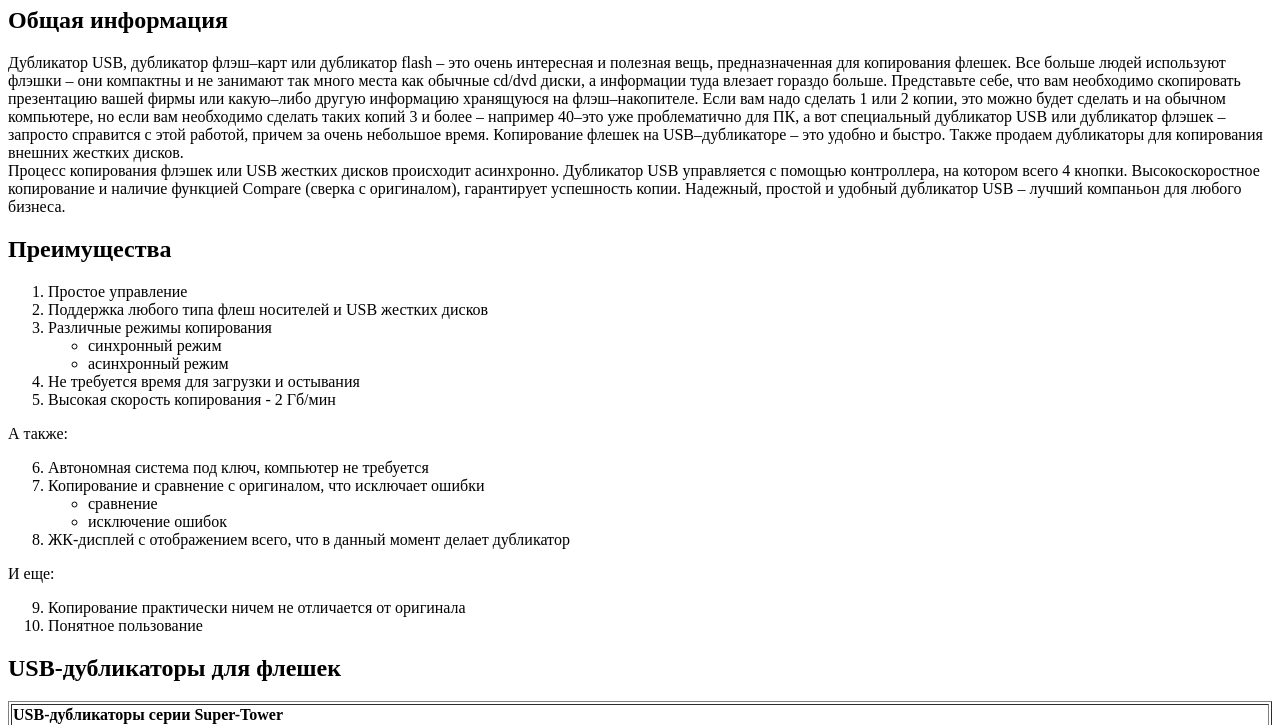
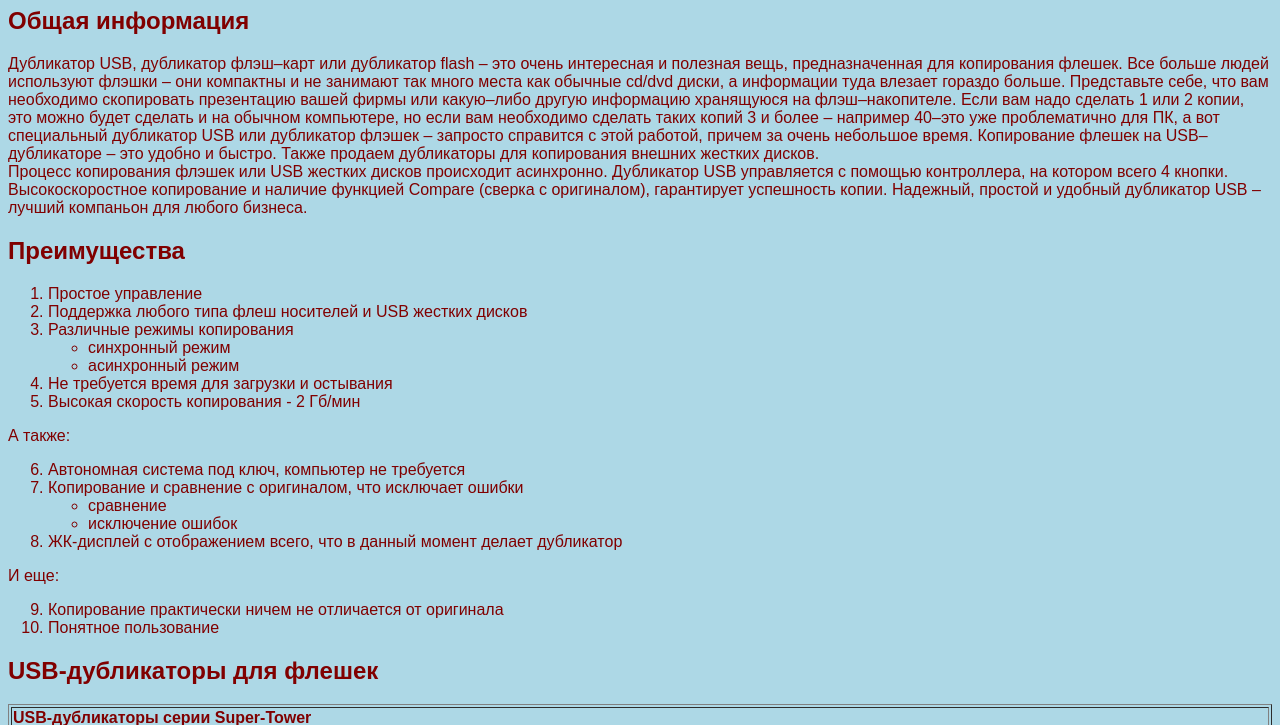
Before and after one commit to Artemka457/web-programming-labs, a plain HTML site: page lab2.html in a window 1280 px wide. Shown: the part 109-834 px from the top of the page. Drawn offline with Linux system fonts and the light colour scheme.

Commit message:
Стили body

```diff
--- a/lab2.html
+++ b/lab2.html
@@ -5,7 +5,7 @@
         <title> Баяндин Артем Викторович. Лабораторная 2</title>
     </head>
 
-    <body>
+    <body style="background-color:lightblue; color: maroon; font-family: Arial;">
         <header>НГТУ, ФБ, Лабораторная работа 2
            <hr>
         </header>
```
